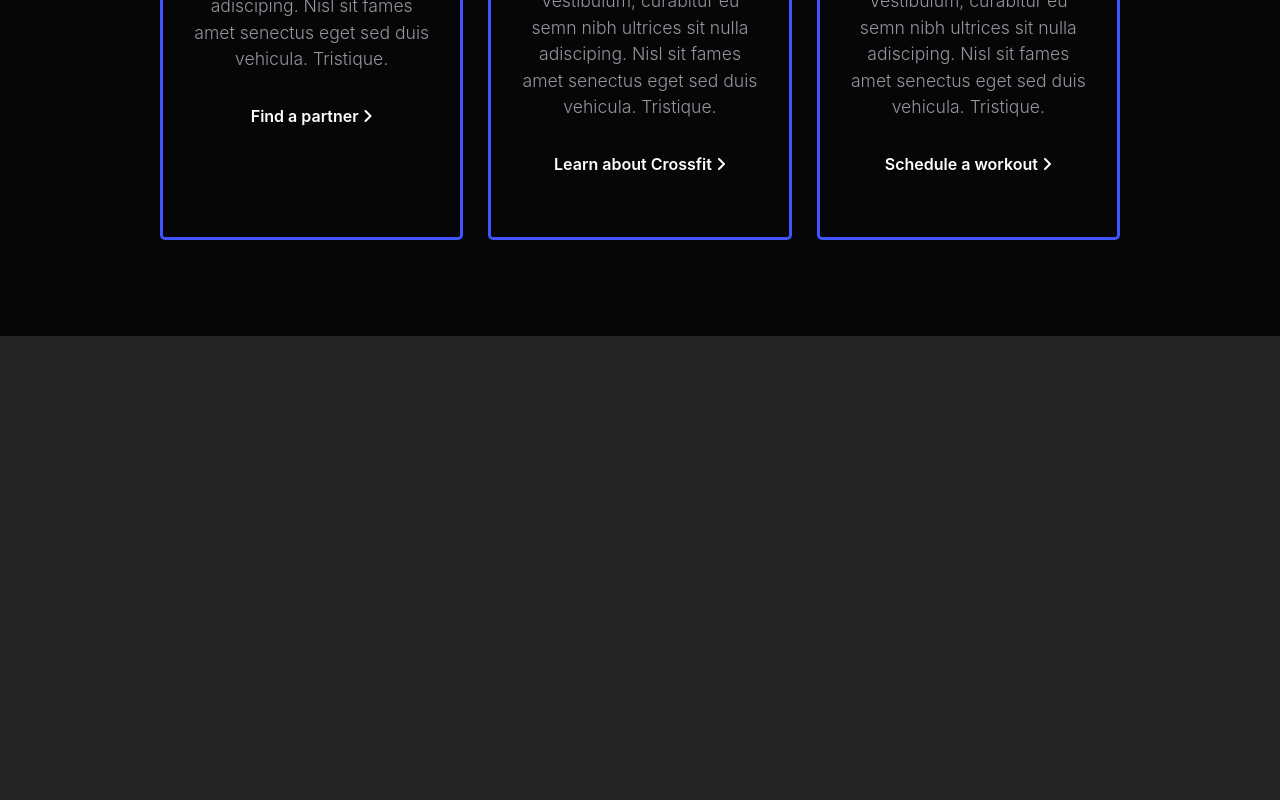
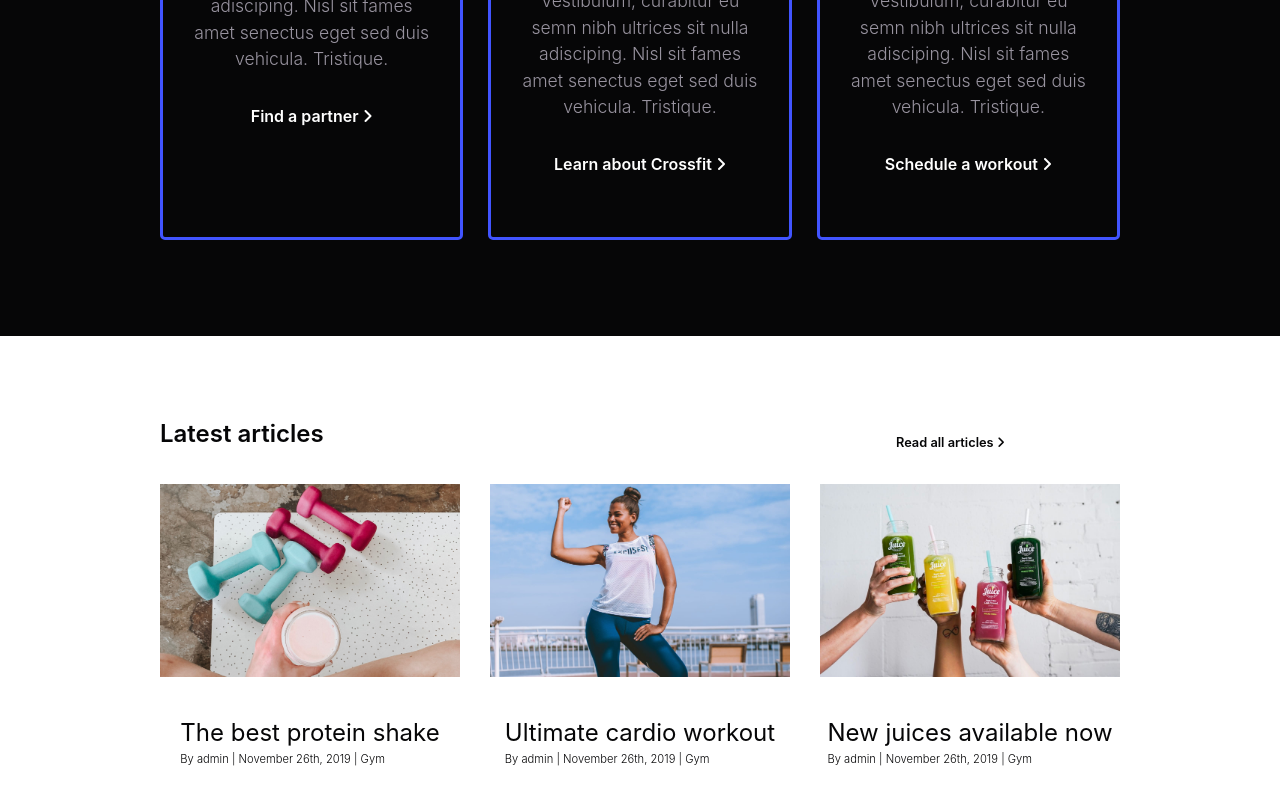
Before and after one commit to SimoneFerrini/proj-html-vuejs, a Vue app: page / in a window 1280 px wide. Shown: the part 3567-4367 px from the top of the page. Before the commit the page ends 3903 px from the top, so only its background shows below. Built offline with nearby package versions, Linux system fonts and the light colour scheme.

Commit message:
ended section five, dinamic + hover effects

```diff
--- a/src/components/AppMain.vue
+++ b/src/components/AppMain.vue
@@ -9,6 +9,7 @@
     import SectionTwo from "./MainSection/SectionTwo.vue";
     import SectionThree from "./MainSection/SectionThree.vue";
     import SectionFour from "./MainSection/SectionFour.vue";
+    import SectionFive from "./MainSection/SectionFive.vue";
 
     export default{
   data(){
@@ -23,6 +24,7 @@
     SectionTwo,
     SectionThree,
     SectionFour,
+    SectionFive,
 }
 }
 </script>
@@ -32,6 +34,7 @@
   <SectionTwo></SectionTwo>
   <SectionThree></SectionThree>
   <SectionFour></SectionFour>
+  <SectionFive></SectionFive>
 </template>
 
 <style lang="scss" scoped>
--- /dev/null
+++ b/src/components/MainSection/CardSecFive.vue
@@ -0,0 +1,99 @@
+<script>
+    import {store} from "../../store";
+
+    export default{
+  data(){
+    return{
+
+        store,
+    }
+  },
+
+
+
+  props:{
+    card: Object,
+  }
+
+
+}
+</script>
+
+<template>
+    <div class="single-card">
+        <div class="img-container">
+            <img :src="card.imgSrc" alt="img">
+            <div class="shade-hover"></div>
+        </div>
+        <div class="text-container">
+            <span class="title">{{ card.title }}</span>
+            <span class="text">{{ card.text }}</span>
+        </div>
+    </div>
+
+</template>
+
+<style lang="scss" scoped>
+  @use "../../varibiliScss.scss" as *;
+
+  .single-card{
+    display: flex;
+    flex-direction: column;
+    align-items: center;
+
+    gap: 2em;
+
+    width: calc(100% / 3 - 30px / 3 * 2);
+
+    .shade-hover{
+        width: 100%;
+        height: 100%;
+
+        position: absolute;
+        bottom: 0;
+        left: 0;
+    }
+
+    .img-container{
+        width: 100%;
+
+        position: relative;
+
+        .shade-hover{
+        display: none;
+        width: 100%;
+        height: 100%;
+        background: linear-gradient(0deg, $paletteBlue 0%, transparent 60%);
+        }
+
+        &:hover .shade-hover{
+            display: block;
+        }
+
+        img{
+            width: 100%;
+        }
+
+    }
+
+    .text-container{
+        display: flex;
+        flex-direction: column;
+
+        .title{
+            font-size: 1.5em;
+            font-weight: 400;
+            color: $paletteBlack;
+        }
+
+        .text{
+            font-size: 0.7em;
+            font-weight: 300;
+
+        }
+    }
+  }
+
+
+
+</style>
--- /dev/null
+++ b/src/components/MainSection/SectionFive.vue
@@ -0,0 +1,84 @@
+<!--
+    stesso procedimento di parte bot section two
+    -flex between alle scritte
+    -creo array in store con i dati delle cards
+    -v-for e passo elementi a component card sec five
+-->
+<script>
+import { store } from "../../store";
+
+import Card from "./CardSecFive.vue";
+
+
+export default {
+    data() {
+        return {
+
+            store,
+        }
+    },
+
+    components: {
+        Card,
+    }
+}
+</script>
+
+<template>
+    <div class="bgcolor">
+
+        <div class="container">
+            <div class="container-text">
+                <span class="span-big">Latest articles</span>
+                <span class="span-small">Read all articles <i class="fa-solid fa-angle-right"></i></span>
+            </div>
+            <div class="cards-container">
+                <Card v-for="card in store.secFiveCards" :card="card"></Card>
+            </div>
+        </div>
+    </div>
+
+</template>
+
+<style lang="scss" scoped>
+@use "../../varibiliScss.scss" as *;
+
+.bgcolor {
+    background-color: $paletteWhite;
+    width: 100%;
+
+    position: relative;
+    color: $paletteBlack;
+
+    .container {
+        .container-text {
+            display: flex;
+            flex-direction: row;
+            justify-content: space-between;
+            align-items: end;
+            width: 100%;
+
+            padding-top: 5em;
+
+            .span-big {
+                font-size: 1.5em;
+                font-weight: 600;
+            }
+
+            .span-small {
+                font-size: 0.8em;
+                font-weight: 600;
+                padding-right: 9em;
+            }
+        }
+
+        .cards-container {
+            display: flex;
+            flex-direction: row;
+            justify-content: space-between;
+            width: 100%;
+            padding: 2em 0;
+        }
+    }
+}
+</style>
--- a/src/store.js
+++ b/src/store.js
@@ -95,7 +95,25 @@ export const store = reactive({
             text:'Vestibulum, curabitur eu semn nibh ultrices sit nulla adisciping. Nisl sit fames amet senectus eget sed duis vehicula. Tristique.',
             link:'Schedule a workout',
         }
-    ]
+    ],
 
+    //section Five, card list-----------------------------------------
+    secFiveCards:[
+        {
+            imgSrc: '../../../img/blog4-2x.jpg',
+            title: 'The best protein shake',
+            text: 'By admin | November 26th, 2019 | Gym',
+        },
+        {
+            imgSrc: '../../../img/blog1-2x.jpg',
+            title: 'Ultimate cardio workout',
+            text: 'By admin | November 26th, 2019 | Gym',
+        },
+        {
+            imgSrc: '../../../img/blog3-2x.jpg',
+            title: 'New juices available now',
+            text: 'By admin | November 26th, 2019 | Gym',
+        }
+    ],
 
 })
```
